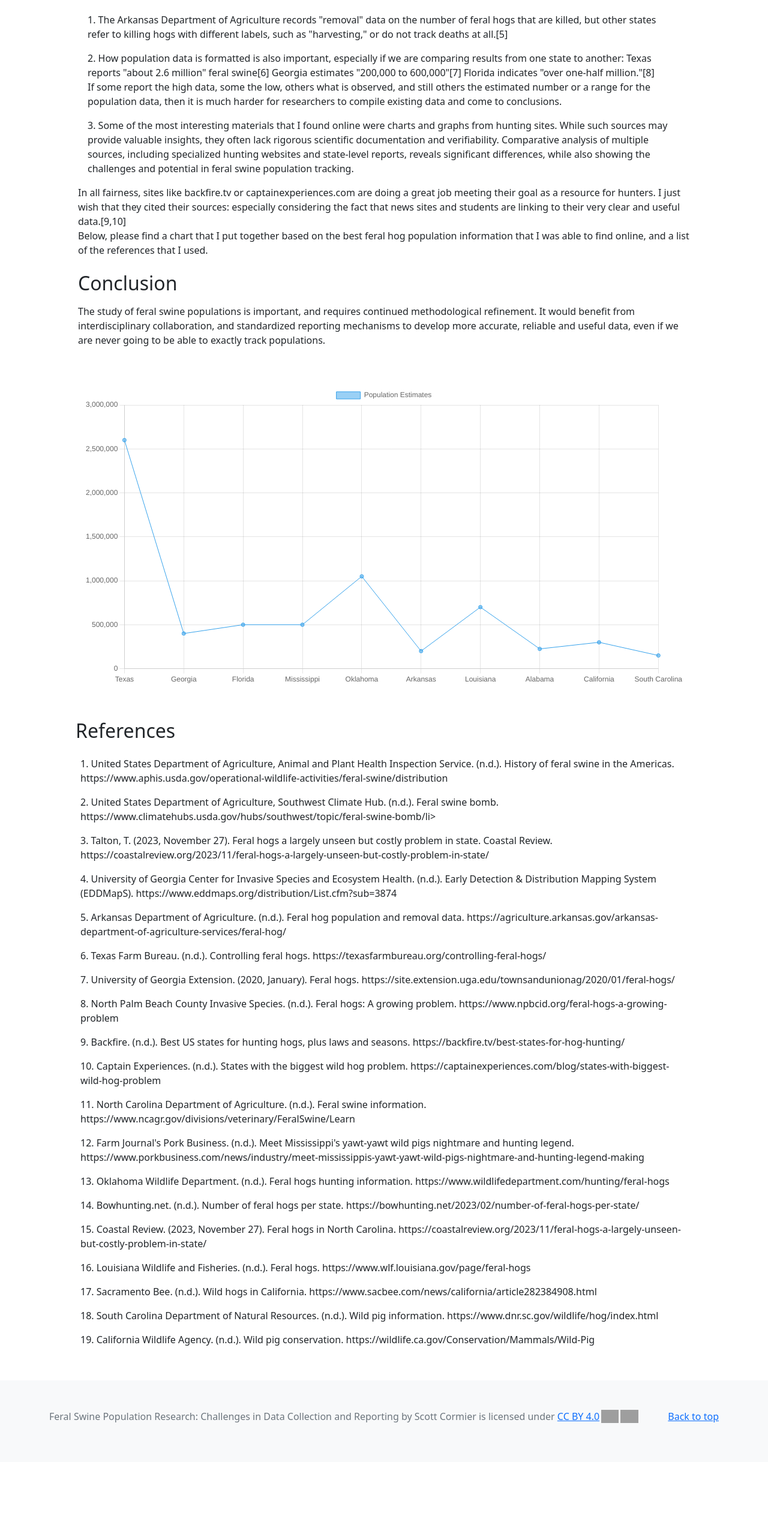
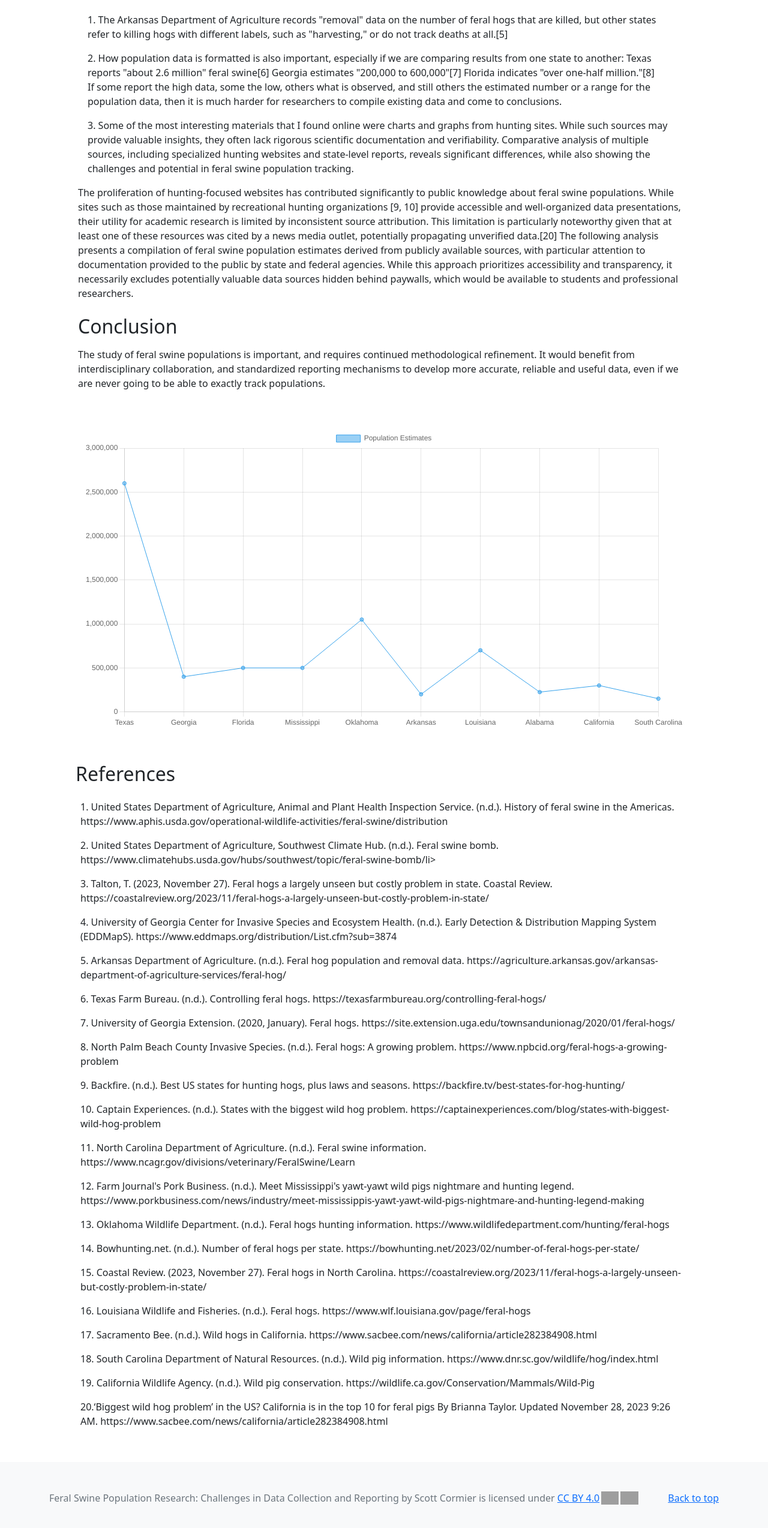
Before and after one commit to scotcorm/xmlDataProject, a website: page index.html in a window 1280 px wide. Shown: the part 1406-3953 px from the top of the page at 60% size. Before the commit the page ends 3843 px from the top, so only its background shows below. Drawn offline with nearby package versions, Linux system fonts and the light colour scheme; grey boxes are pictures that could not be loaded.

Commit message:
Update index.html

```diff
--- a/index.html
+++ b/index.html
@@ -172,14 +172,8 @@
               </li>
             </ol>
             <p class="px-5 py-2 mx-auto">
-              In all fairness, sites like backfire.tv or captainexperiences.com
-              are doing a great job meeting their goal as a resource for
-              hunters. I just wish that they cited their sources: especially
-              considering the fact that news sites and students are linking to
-              their very clear and useful data.[9,10]<br />
-              Below, please find a chart that I put together based on the best
-              feral hog population information that I was able to find online,
-              and a list of the references that I used.
+             The proliferation of hunting-focused websites has contributed significantly to public knowledge about feral swine populations. While sites such as those maintained by recreational hunting organizations [9, 10] provide accessible and well-organized data presentations, their utility for academic research is limited by inconsistent source attribution. This limitation is particularly noteworthy given that at least one of these resources was cited by a news media outlet, potentially propagating unverified data.[20]
+The following analysis presents a compilation of feral swine population estimates derived from publicly available sources, with particular attention to documentation provided to the public by state and federal agencies. While this approach prioritizes accessibility and transparency, it necessarily excludes potentially valuable data sources hidden behind paywalls, which would be available to students and professional researchers.
             </p>
           </div>
         </div>
@@ -299,6 +293,10 @@
               <li class="list-group-item border border-0">
                 19. California Wildlife Agency. (n.d.). Wild pig conservation.
                 https://wildlife.ca.gov/Conservation/Mammals/Wild-Pig
+              <li class="list-group-item border border-0">
+                20.‘Biggest wild hog problem’ in the US? California is in the top 10 for feral pigs By Brianna Taylor. Updated November 28, 2023 9:26 AM.
+                https://www.sacbee.com/news/california/article282384908.html
+              </li>
               </li>
             </ul>
           </div>
```
